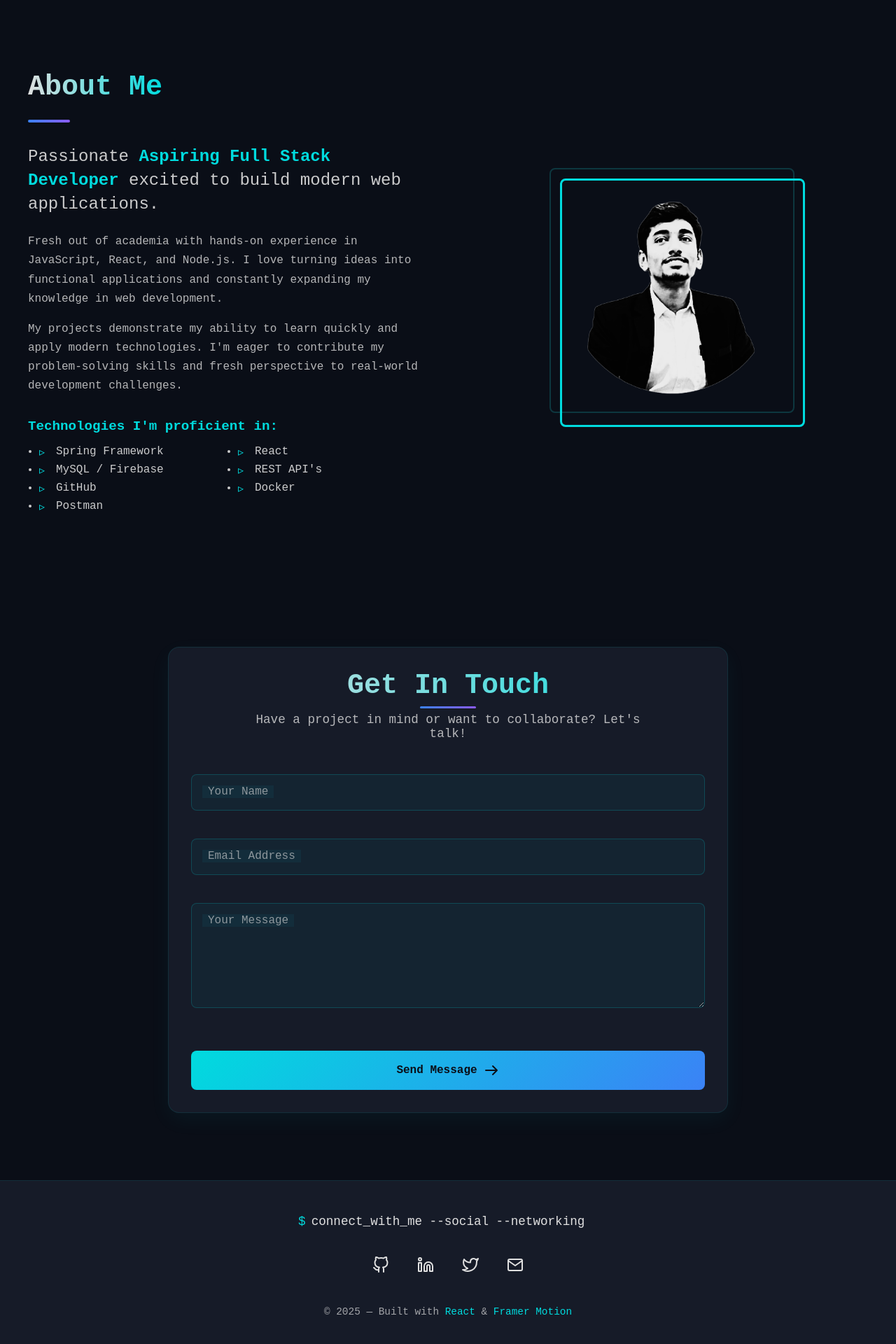
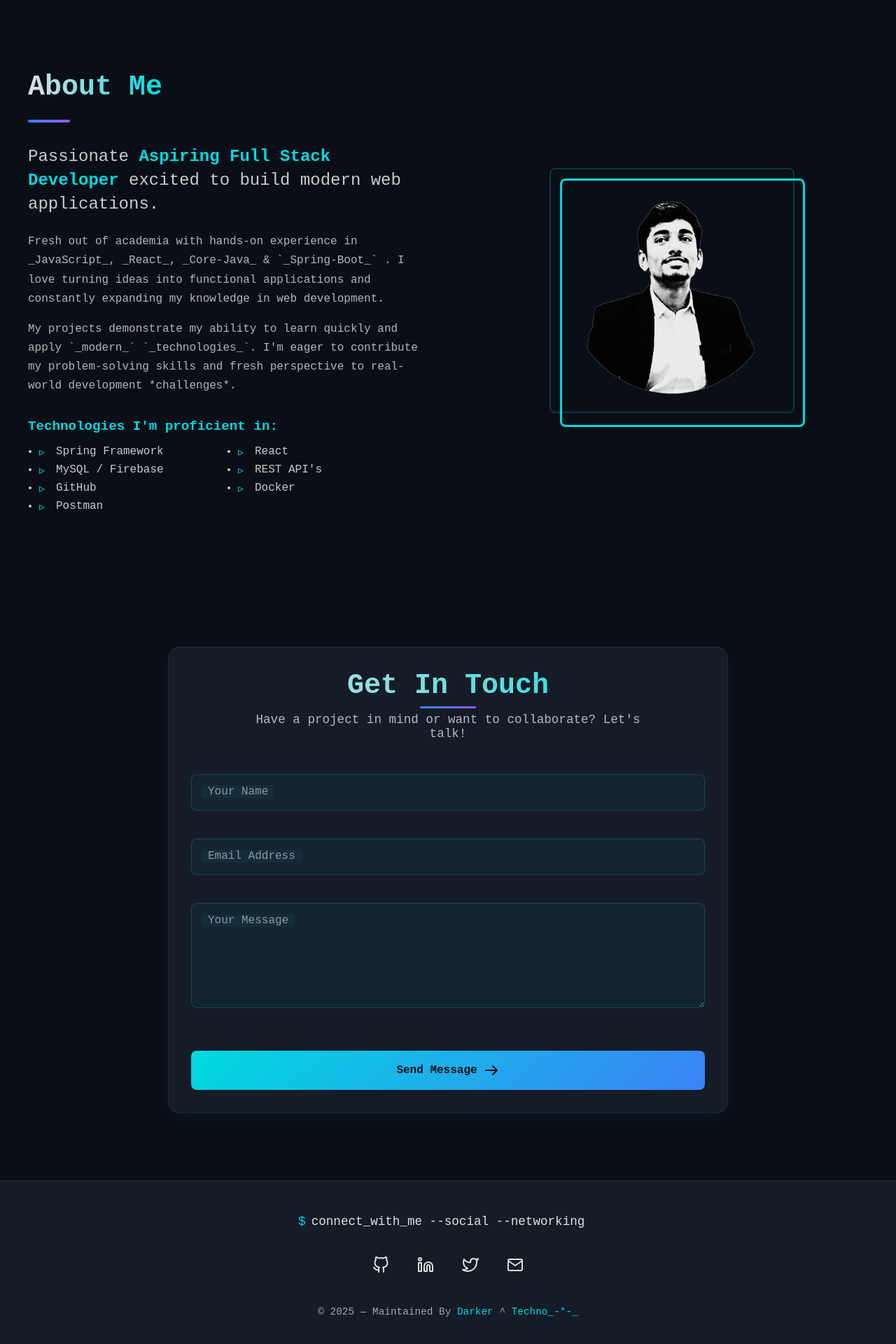
Before and after one commit to rushikeshfaware05/portfolio, a React (Vite) app: page / in a window 1280 px wide. Shown: the part 3023-4943 px from the top of the page at 70% size. Built offline with nearby package versions, Linux system fonts and the light colour scheme.

Commit message:
footer updated

```diff
--- a/src/App.jsx
+++ b/src/App.jsx
@@ -166,7 +166,7 @@ const handleScroll = () => {
           </div>
 
           <div className="copyright">
-            © {new Date().getFullYear()} — Built with <span className="tech">React</span> & <span className="tech">Framer Motion</span>
+            © {new Date().getFullYear()} — Maintained By <span className="tech">Darker</span> ^ <span className="tech"> Techno_-*-_ </span>
           </div>
         </div>
       </footer>
--- a/src/pages/AboutMe.jsx
+++ b/src/pages/AboutMe.jsx
@@ -35,14 +35,14 @@ export default function AboutMe() {
             </p>
             <div className={styles.description}>
               <p>
-              Fresh out of academia with hands-on experience in JavaScript, React, and Node.js.
+              Fresh out of academia with hands-on experience in _JavaScript_, _React_, _Core-Java_ & `_Spring-Boot_` .
     I love turning ideas into functional applications and constantly expanding my
     knowledge in web development.
               </p>
               <p>
-              My projects demonstrate my ability to learn quickly and apply modern technologies.
+              My projects demonstrate my ability to learn quickly and apply `_modern_` `_technologies_`.
     I'm eager to contribute my problem-solving skills and fresh perspective to
-    real-world development challenges.
+    real-world development *challenges*.
               </p>
             </div>
             <div className={styles.skillsList}>
--- a/src/pages/Home.jsx
+++ b/src/pages/Home.jsx
@@ -127,12 +127,12 @@ function Home() {
             {activeTab === 'projects' && (
               <div className={styles.projectsPreview}>
                 <div className={styles.projectCard}>
-                  <h3>Expense Tracker System</h3>
-                  <p>Full-stack solution with React, SpringBoot and MySQL</p>
+                <h3>Job Portal System</h3>
+                <p>Apllication to track daily expenses</p>
                 </div>
                 <div className={styles.projectCard}>
-                  <h3>Job Portal System</h3>
-                  <p>Real-time collaboration with WebSockets</p>
+                <h3>Expense Tracker System</h3>
+                  <p>REST API which store employees information</p>
                 </div>
               </div>
             )}
@@ -193,7 +193,7 @@ function Home() {
           <img src={twitter} alt="Twitter" />
           <span>Twitter</span>
         </a>
-        <a href="https://github.com/" target="_blank" rel="noopener noreferrer" className={styles.socialLink}>
+        <a href="https://github.com/Darker009" target="_blank" rel="noopener noreferrer" className={styles.socialLink}>
           <img src={github} alt="GitHub" />
           <span>GitHub</span>
         </a>
```
